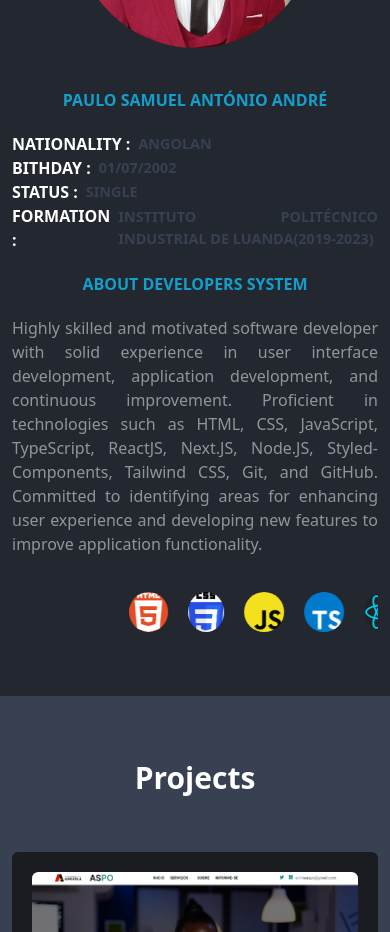
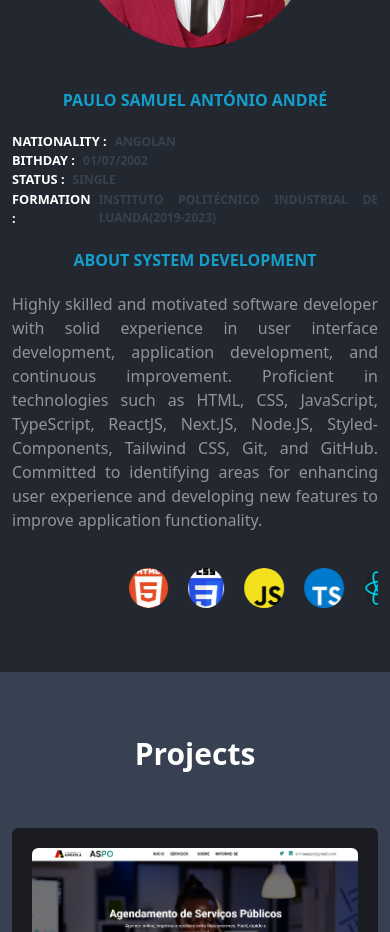
Before and after one commit to PauloAndre05/myportifolio, a React (Vite) app: page / in a window 390 px wide. Shown: the part 1140-2072 px from the top of the page. Built offline with nearby package versions, Linux system fonts and the light colour scheme.

Commit message:
Finish the first part of responsive design(Pequenos ajustes)

```diff
--- a/src/components/About.tsx
+++ b/src/components/About.tsx
@@ -29,24 +29,24 @@ export function About () {
                     <h2 className="text-third font-bold uppercase max-sm:text-center">Paulo Samuel António André</h2>
                     <div className='flex flex-col'>
                         <div className='flex gap-2 items-center'>
-                            <span className='font-bold uppercase opacity-800'>Nationality :</span>
-                            <span className='text-secound font-bold text-[.9rem] uppercase'>Angolan</span>
+                            <span className='font-bold uppercase opacity-800 max-sm:text-[.8rem]'>Nationality :</span>
+                            <span className='text-secound font-bold text-[.9rem] uppercase max-sm:text-[.75rem]'>Angolan</span>
                         </div>
                         <div className='flex gap-2 items-center'>
-                            <span className='font-bold uppercase opacity-800'>Bithday :</span>
-                            <span className='text-secound font-bold text-[.9rem] uppercase'>01/07/2002</span>
+                            <span className='font-bold uppercase opacity-800 max-sm:text-[.8rem]'>Bithday :</span>
+                            <span className='text-secound font-bold text-[.9rem] uppercase max-sm:text-[.75rem]'>01/07/2002</span>
                         </div>
                         <div className='flex gap-2 items-center'>
-                            <span className='font-bold uppercase opacity-800'>Status :</span>
-                            <span className='text-secound font-bold text-[.9rem] uppercase'>Single</span>
+                            <span className='font-bold uppercase opacity-800 max-sm:text-[.8rem]'>Status :</span>
+                            <span className='text-secound font-bold text-[.9rem] uppercase max-sm:text-[.75rem]'>Single</span>
                         </div>
                         <div className='flex gap-2 items-center'>
-                            <span className='font-bold uppercase opacity-800'>Formation :</span>
-                            <span className='text-secound font-bold text-[.9rem] uppercase'>Instituto Politécnico Industrial de Luanda(2019-2023)</span>
+                            <span className='font-bold uppercase opacity-800 max-sm:text-[.8rem]'>Formation :</span>
+                            <span className='text-secound font-bold text-[.9rem] uppercase max-sm:text-[.75rem]'>Instituto Politécnico Industrial de Luanda(2019-2023)</span>
                         </div>
                     </div>
 
-                    <h2 className="text-third font-bold uppercase max-sm:text-center">About developers system</h2>
+                    <h2 className="text-third font-bold uppercase max-sm:text-center">About system development</h2>
                     <p className='opacity-50'>Highly skilled and motivated software developer with solid experience in user interface development, application development, and continuous improvement. Proficient in technologies such as HTML, CSS, JavaScript, TypeScript, ReactJS, Next.JS, Node.JS, Styled-Components, Tailwind CSS, Git, and GitHub. Committed to identifying areas for enhancing user experience and developing new features to improve application functionality.</p>
 
 
```
